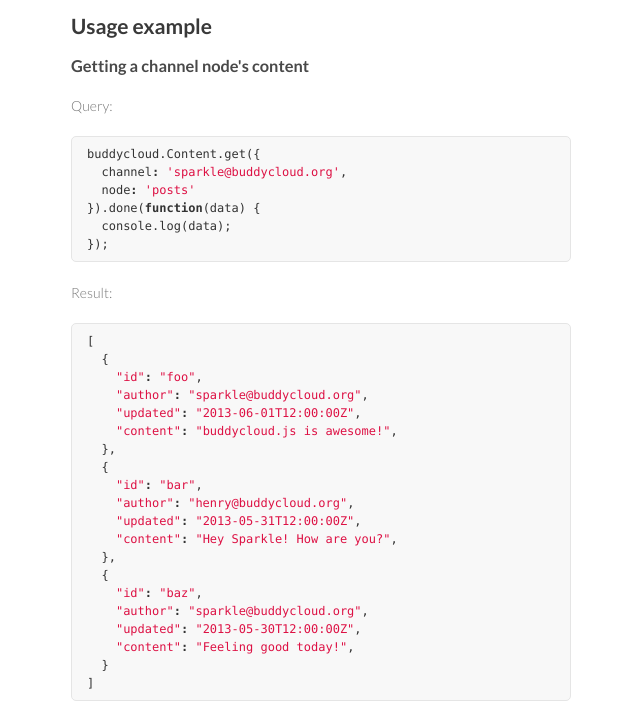
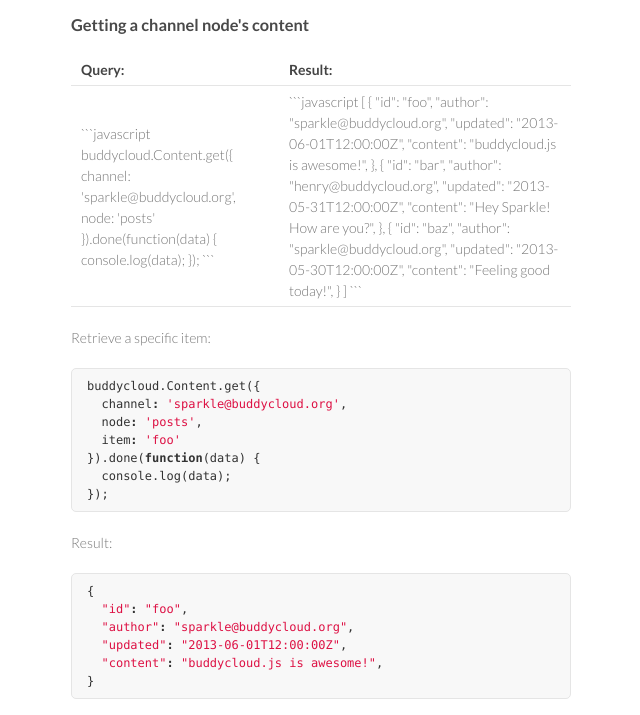
Before and after one commit to buddycloud/buddycloud.js, a plain HTML site: page index.html in a window 1280 px wide. Shown: the part 1658-2373 px from the top of the page, without its empty margins (499-1139 px from the left). Drawn offline with Linux system fonts and the light colour scheme.

````diff
--- a/index.html
+++ b/index.html
@@ -33,10 +33,7 @@
 
 <p>buddycloud.js enables you to quickly build social features to your webapp. It uses <a href="http://buddycloud.com/">buddycloud's</a> distributed social network backend and is designed to be easy to use.</p>
 
-<ul>
-<li>auto-gen TOC:
-{:toc}</li>
-</ul><h2>
+<h2>
 <a name="getting-started" class="anchor" href="#getting-started"><span class="octicon octicon-link"></span></a>Getting started</h2>
 
 <h3>
@@ -117,41 +114,48 @@
 <h3>
 <a name="getting-a-channel-nodes-content" class="anchor" href="#getting-a-channel-nodes-content"><span class="octicon octicon-link"></span></a>Getting a channel node's content</h3>
 
-<p>Query: </p>
-
-<div class="highlight"><pre><span class="nx">buddycloud</span><span class="p">.</span><span class="nx">Content</span><span class="p">.</span><span class="nx">get</span><span class="p">({</span>
-  <span class="nx">channel</span><span class="o">:</span> <span class="s1">'sparkle@buddycloud.org'</span><span class="p">,</span>
-  <span class="nx">node</span><span class="o">:</span> <span class="s1">'posts'</span>
-<span class="p">}).</span><span class="nx">done</span><span class="p">(</span><span class="kd">function</span><span class="p">(</span><span class="nx">data</span><span class="p">)</span> <span class="p">{</span>
-  <span class="nx">console</span><span class="p">.</span><span class="nx">log</span><span class="p">(</span><span class="nx">data</span><span class="p">);</span>
-<span class="p">});</span>
-</pre></div>
-
-<p>Result:</p>
-
-<div class="highlight"><pre><span class="p">[</span>
-  <span class="p">{</span>
-    <span class="s2">"id"</span><span class="o">:</span> <span class="s2">"foo"</span><span class="p">,</span>
-    <span class="s2">"author"</span><span class="o">:</span> <span class="s2">"sparkle@buddycloud.org"</span><span class="p">,</span>
-    <span class="s2">"updated"</span><span class="o">:</span> <span class="s2">"2013-06-01T12:00:00Z"</span><span class="p">,</span>
-    <span class="s2">"content"</span><span class="o">:</span> <span class="s2">"buddycloud.js is awesome!"</span><span class="p">,</span>
-  <span class="p">},</span>
-  <span class="p">{</span>
-    <span class="s2">"id"</span><span class="o">:</span> <span class="s2">"bar"</span><span class="p">,</span>
-    <span class="s2">"author"</span><span class="o">:</span> <span class="s2">"henry@buddycloud.org"</span><span class="p">,</span>
-    <span class="s2">"updated"</span><span class="o">:</span> <span class="s2">"2013-05-31T12:00:00Z"</span><span class="p">,</span>
-    <span class="s2">"content"</span><span class="o">:</span> <span class="s2">"Hey Sparkle! How are you?"</span><span class="p">,</span>
-  <span class="p">},</span>
-  <span class="p">{</span>
-    <span class="s2">"id"</span><span class="o">:</span> <span class="s2">"baz"</span><span class="p">,</span>
-    <span class="s2">"author"</span><span class="o">:</span> <span class="s2">"sparkle@buddycloud.org"</span><span class="p">,</span>
-    <span class="s2">"updated"</span><span class="o">:</span> <span class="s2">"2013-05-30T12:00:00Z"</span><span class="p">,</span>
-    <span class="s2">"content"</span><span class="o">:</span> <span class="s2">"Feeling good today!"</span><span class="p">,</span>
-  <span class="p">}</span>
-<span class="p">]</span>
-</pre></div>
-
-<p>Retrieve a specific item:</p>
+<table>
+<tr>
+<th>Query:</th>
+<th>Result:</th>
+</tr>
+<tr>
+<td>
+```javascript
+buddycloud.Content.get({
+  channel: 'sparkle@buddycloud.org',
+  node: 'posts'
+}).done(function(data) {
+  console.log(data);
+});
+```
+</td>
+<td>
+```javascript
+[
+  {
+    "id": "foo",
+    "author": "sparkle@buddycloud.org",
+    "updated": "2013-06-01T12:00:00Z",
+    "content": "buddycloud.js is awesome!",
+  },
+  {
+    "id": "bar",
+    "author": "henry@buddycloud.org",
+    "updated": "2013-05-31T12:00:00Z",
+    "content": "Hey Sparkle! How are you?",
+  },
+  {
+    "id": "baz",
+    "author": "sparkle@buddycloud.org",
+    "updated": "2013-05-30T12:00:00Z",
+    "content": "Feeling good today!",
+  }
+]
+```
+</td>
+</tr>
+</table><p>Retrieve a specific item:</p>
 
 <div class="highlight"><pre><span class="nx">buddycloud</span><span class="p">.</span><span class="nx">Content</span><span class="p">.</span><span class="nx">get</span><span class="p">({</span>
   <span class="nx">channel</span><span class="o">:</span> <span class="s1">'sparkle@buddycloud.org'</span><span class="p">,</span>
````
Also changed, not shown: params.json (+1 -1 lines).
